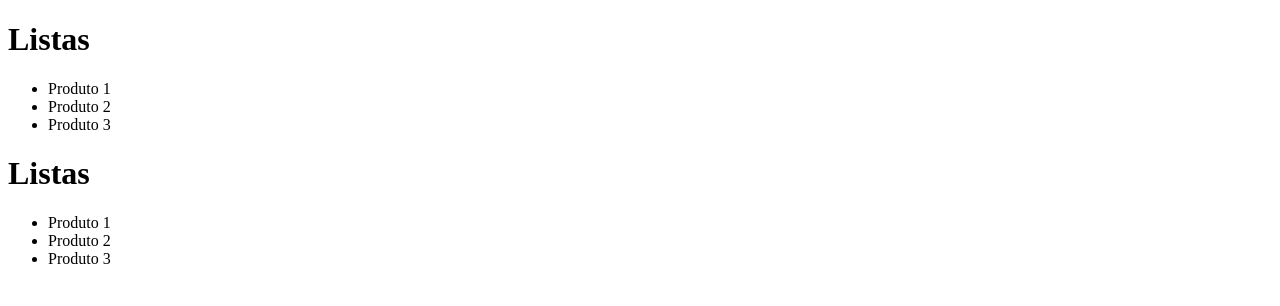
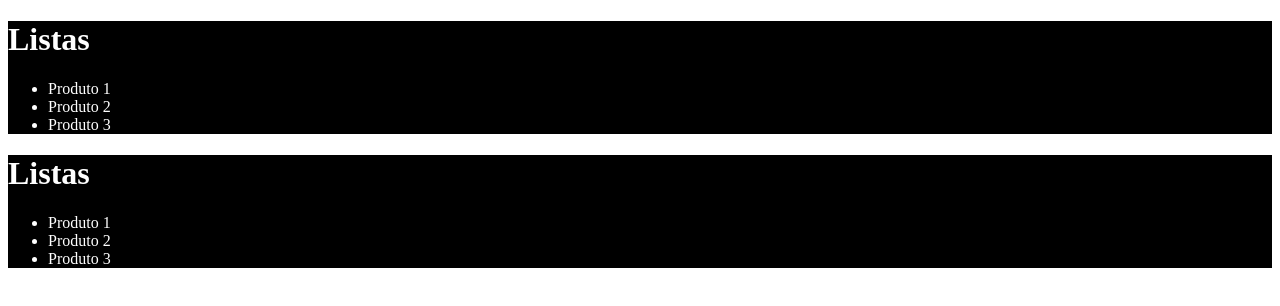
Before and after one commit to programadorcego/react-js, a React (Vite) app: page / in a window 1280 px wide. Shown: the top 306 px of the page. Built offline with nearby package versions, Linux system fonts and the light colour scheme.

Commit message:
Aula 08: Estilo inline

```diff
--- a/src/App.jsx
+++ b/src/App.jsx
@@ -21,14 +21,16 @@ const App = () => {
         );
     });
 
+    const estilo = {margin: 0, padding: 0, backgroundColor: '#000', color: '#fff', width: '100%', height: '100%'};
+
     return (
-        <>
+        <div style={estilo}>
 <h1>Listas</h1>
 
 <ul>
     {items}
 </ul>
-        </>
+        </div>
     );
 }
 
```
